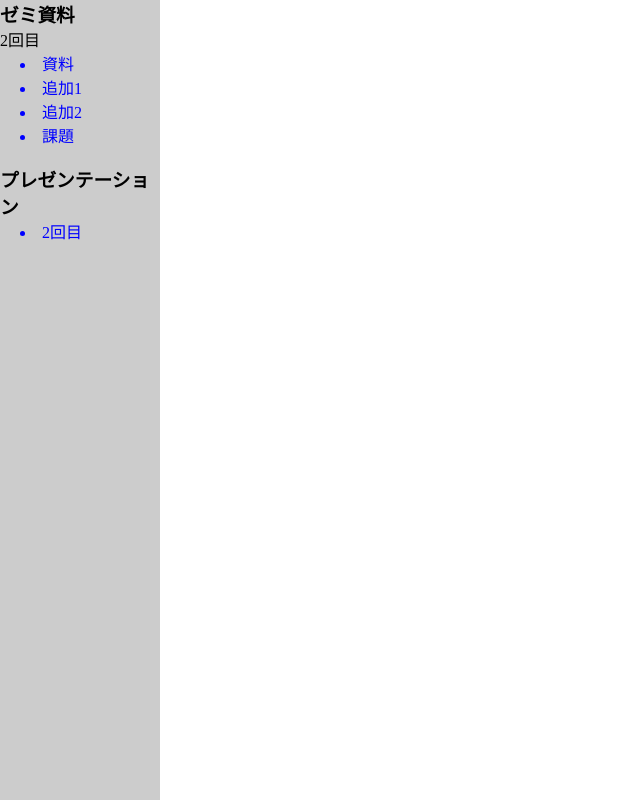
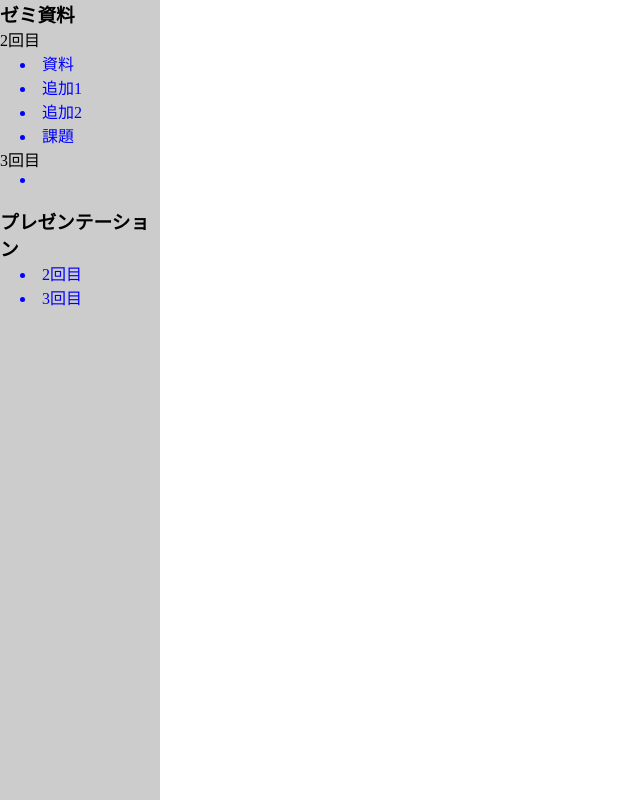
Before and after one commit to LeClezioLab/presentation, a plain HTML site: page index.html in a window 1280 px wide. Shown: the whole page, without its empty margins (0-640 px from the left). Drawn offline with Linux system fonts and the light colour scheme.

Commit message:
modify index.html
3回目の資料へのリンクを追加

```diff
--- a/index.html
+++ b/index.html
@@ -38,6 +38,7 @@ body {
 #left_frame a{
 	text-decoration: none;
 }
+
 #right_frame {
 	height:100%;
 	margin:0 0 0 170px;
@@ -55,10 +56,12 @@ body {
 	<li onClick="loadText('https://raw.githubusercontent.com/NNAKAYAMA/workspace/master/seminar/0426_add.html')">	追加1</li>
 	<li onClick="loadText('https://raw.githubusercontent.com/NNAKAYAMA/workspace/master/seminar/0426_add_part2.html')">	追加2</li>
 	<li onClick="loadText('https://raw.githubusercontent.com/NNAKAYAMA/workspace/master/seminar/0426_task.html')">課題</li>
-
+	<p>3回目<p>
+		<li onClick="loadText('https://raw.githubusercontent.com/LeClezioLab/seminar/7e46eb3d7e759b93536a659236184c9fed5dca8d/document/0510.md')"></li>
 	<br>
 	<h3>プレゼンテーション</h3>
 	<a href="./algo-semi/0426.html" target="_blank"><li>2回目</li></a>
+	<a href="./algo-semi/0510.html" target="_blank"><li>3回目</li></a>
 </div>
 <div id="right_frame">
 	<div id ="disp"></div>
```
